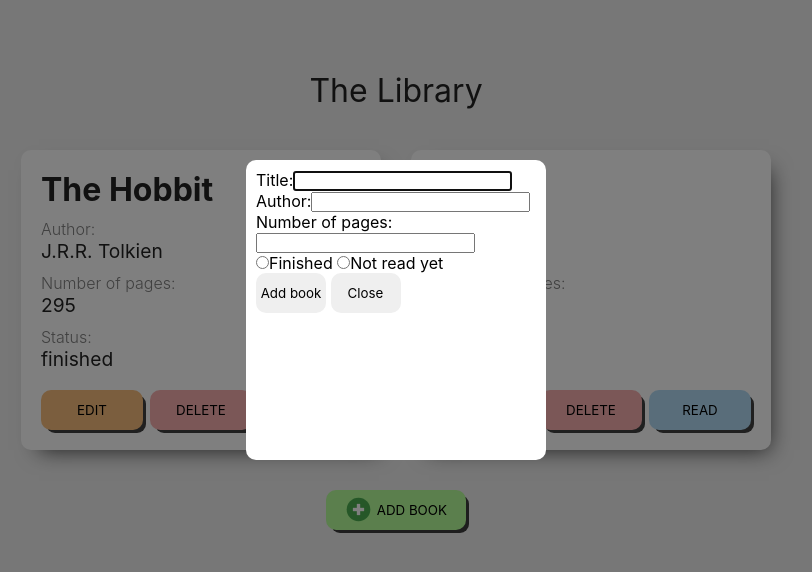
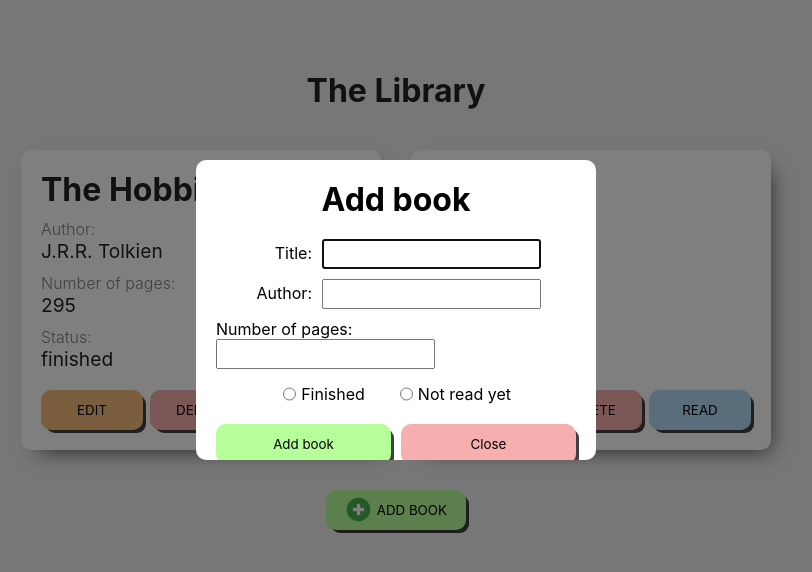
Before and after one commit to mikels0n/library, a plain HTML site: page index.html in a window 1280 px wide. Both pictures are taken after a click on the button "ADD BOOK". Shown: the whole page, without its empty margins (244-1056 px from the left). Drawn offline with Linux system fonts and the light colour scheme.

Commit message:
css styling #3

```diff
--- a/index.html
+++ b/index.html
@@ -3,7 +3,7 @@
 <head>
     <meta charset="UTF-8">
     <meta name="viewport" content="width=device-width, initial-scale=1.0">
-    <title>Document</title>
+    <title>TheLibrary</title>
     <link rel="stylesheet" href="style.css">
     <script src="main.js" defer></script>
 </head>
@@ -11,17 +11,23 @@
     <div class="caption">The Library</div>
     <div class="library-container"></div>
     <dialog>
+        <div class="caption-dialog"></div>
+        <div class="dialog-container">
+
             <form action="post">
                 <div><label for="title">Title:</label><input type="text" name="title" id="title"></div>
                 <div><label for="author">Author:</label><input type="text" name="author" id="author"></div>
                 <div><label for="pages">Number of pages:</label><input type="text" name="pages" id="pages"></div>
-            <div>
-            <input type="radio" name="read" id="finished" value="finished"><label for="finished">Finished</label>
-            <input type="radio" name="read" id="not-read-yet" value="not read yet"><label for="not-read-yet">Not read yet</label>
+                <div class="read-input">
+                <input type="radio" name="read" id="finished" value="finished"><label class="finished" for="finished">Finished</label>
+                <input type="radio" name="read" id="not-read-yet" value="not read yet"><label class="not-read-yet" for="not-read-yet">Not read yet</label>
                 </div>
             </form>
+            <div class="add-book-buttons">
                 <button id="add-book">Add book</button>
                 <button id="close-button">Close</button>
+            </div>
+        </div>
     </dialog>
     <button id="open-modal"><img src="img/plus-svgrepo-com.svg" alt="plus">ADD BOOK</button>
 </body>
--- a/main.js
+++ b/main.js
@@ -6,6 +6,8 @@ const openModal = document.querySelector('#open-modal')
 const closeButton = document.getElementById('close-button')
 const theHobbit = new Book('The Hobbit', 'J.R.R. Tolkien', '295', 'finished');
 const rur = new Book('R.U.R.', 'Karel Čapek', '102', 'not read yet');
+const addBookButtons = document.querySelector('.add-book-buttons')
+const captionDialog = document.querySelector('.caption-dialog')
 
 function Book(title, author, pages, read) {
     this.title = title;
@@ -125,10 +127,14 @@ function resetInputs() {
 }
 
 openModal.addEventListener('click', () => {
+    captionDialog.innerHTML = '';
+    captionDialog.innerHTML = 'Add book';
     dialog.showModal();
 })
 
 function editBookDialogPopUp(bookTitle) {
+    captionDialog.innerHTML = '';
+    captionDialog.innerHTML = 'Edit book';
     const book = myLibrary.find(b => b.title === bookTitle);
     dialog.showModal();
     document.getElementById('title').value = book.title;
@@ -144,8 +150,9 @@ function editBookDialogPopUp(bookTitle) {
     closeButton.hidden = true;
 
     let editButton = document.createElement('button');
-    editButton.innerHTML = 'EDIT BOOK';
-    dialog.appendChild(editButton);
+    editButton.innerHTML = 'EDIT';
+    editButton.classList.add('add-book')
+    addBookButtons.appendChild(editButton);
 
     editButton.addEventListener('click', () => {
         editBook(book);
@@ -155,7 +162,8 @@ function editBookDialogPopUp(bookTitle) {
 
     let discardChangesButton = document.createElement('button');
     discardChangesButton.innerHTML = 'CANCEL';
-    dialog.appendChild(discardChangesButton);
+    discardChangesButton.classList.add('close-button')
+    addBookButtons.appendChild(discardChangesButton);
 
     discardChangesButton.addEventListener('click', () => {
         resetInputs();
--- a/style.css
+++ b/style.css
@@ -5,7 +5,7 @@
     font-family: "Inter", sans-serif;
   }
 
-  body {
+body {
     display: flex;
     flex-direction: column;
     align-items: center;
@@ -19,6 +19,28 @@
 form {
     display: flex;
     flex-direction: column;
+    align-items: end;
+    gap: 10px;
+    margin-right: 35px;
+}
+
+.read-input {
+  display: flex;
+  align-items: center;
+  margin-right: 20px;
+  gap: 5px;
+}
+
+label.finished {
+  margin-right: 30px;
+}
+
+input {
+  height: 30px;
+}
+
+label {
+  margin-right: 10px;
 }
 
 .caption {
@@ -26,6 +48,15 @@ form {
     justify-content: center;
     font-size: 2em;
     margin-top: 40px;
+    font-weight: 700;
+}
+
+.caption-dialog {
+    display: flex;
+    justify-content: center;
+    font-size: 2em;
+    font-weight: 700;
+    margin-bottom: 20px;
 }
 
 .library-container {
@@ -58,12 +89,42 @@ dialog {
     transform: translateX(-50%);
     left: 50%;
     top: 20%;
-    width: 300px;
+    width: 400px;
     height: 300px;
     border: 0;
     border-radius: 10px;
-    padding: 10px;
+    padding: 20px;
 }
+
+.dialog-container {
+  display: flex;
+  flex-direction: column;
+  gap: 15px;
+}
+
+.add-book-buttons {
+  margin-top: auto;
+  display: flex;
+  gap: 10px;
+}
+
+#add-book, .add-book {
+  background-color: #b6fe9a;
+  box-shadow: 4px 4px 0px -1px rgba(0,0,0,0.75);
+}
+#add-book:hover, .add-book:hover {
+  background-color: #79fb46;
+}
+
+#close-button, .close-button {
+  background-color: #f6afaf;
+  box-shadow: 4px 4px 0px -1px rgba(0,0,0,0.75);
+}
+
+#close-button:hover, .close-button:hover {
+  background-color: #f97a7a;
+}
+
 .div-buttons {
   display: flex;
   gap: 7px;
@@ -96,6 +157,10 @@ button {
   padding: 5px;
 }
 
+#open-modal:hover {
+  background-color: #79fb46;
+}
+
 .label-card {
   margin-top: 10px;
   color: grey;
@@ -111,9 +176,16 @@ button {
   box-shadow: 4px 4px 0px -1px rgba(0,0,0,0.75);
 }
 
+.edit-button:hover {
+  background-color: #f8a341;
+}
+
 .delete-button {
   background-color: #f6afaf;
   box-shadow: 4px 4px 0px -1px rgba(0,0,0,0.75);
+}
+.delete-button:hover {
+  background-color: #f97a7a;
 }
 
 .toggle-button {
@@ -121,6 +193,10 @@ button {
   box-shadow: 4px 4px 0px -1px rgba(0,0,0,0.75);
 }
 
+.toggle-button:hover {
+  background-color: #68bcf4;
+}
+
 img {
   width: 2em;
   height: 2em;
```
Lines whose indentation alone changed are shown as unchanged.
